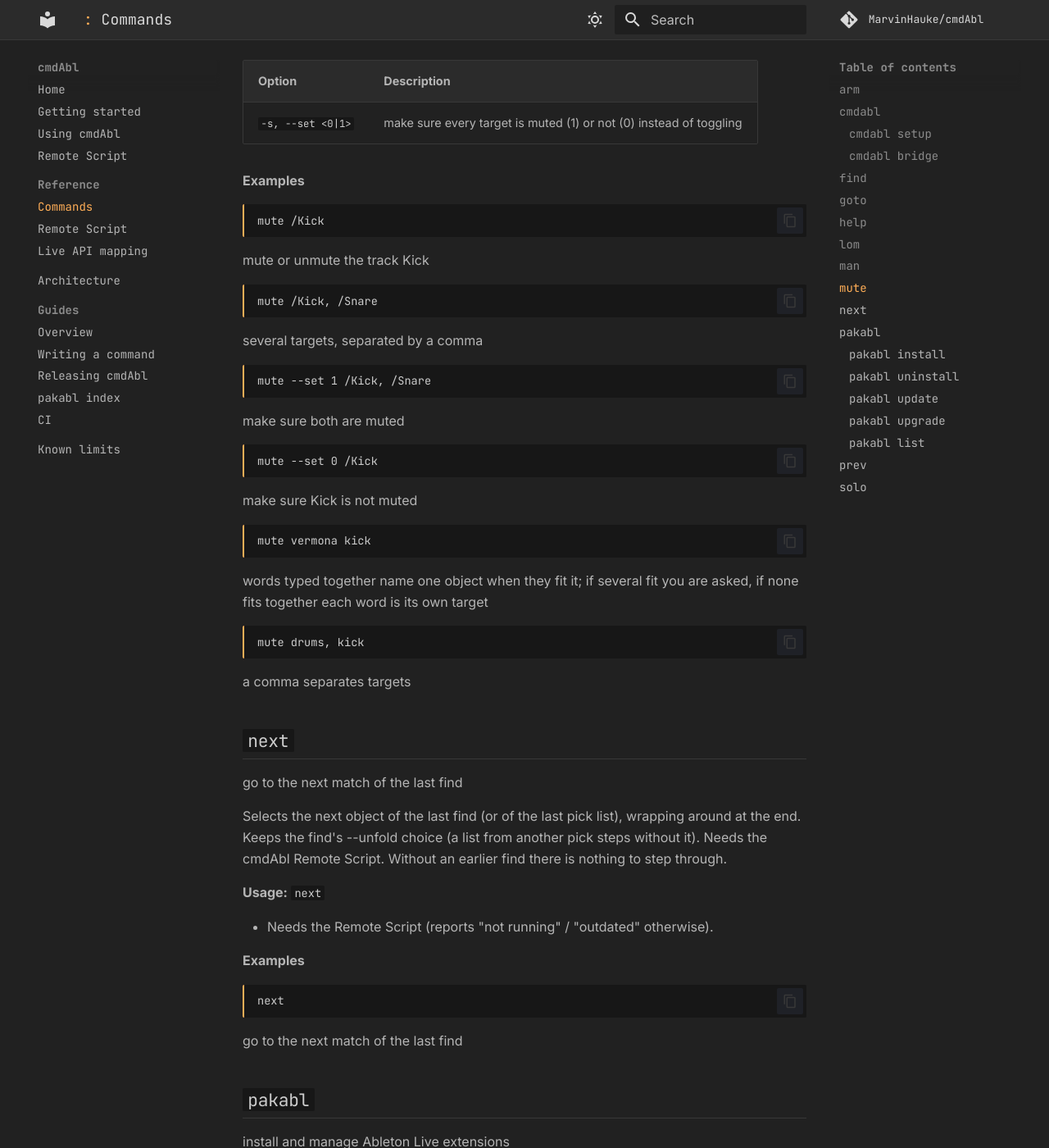
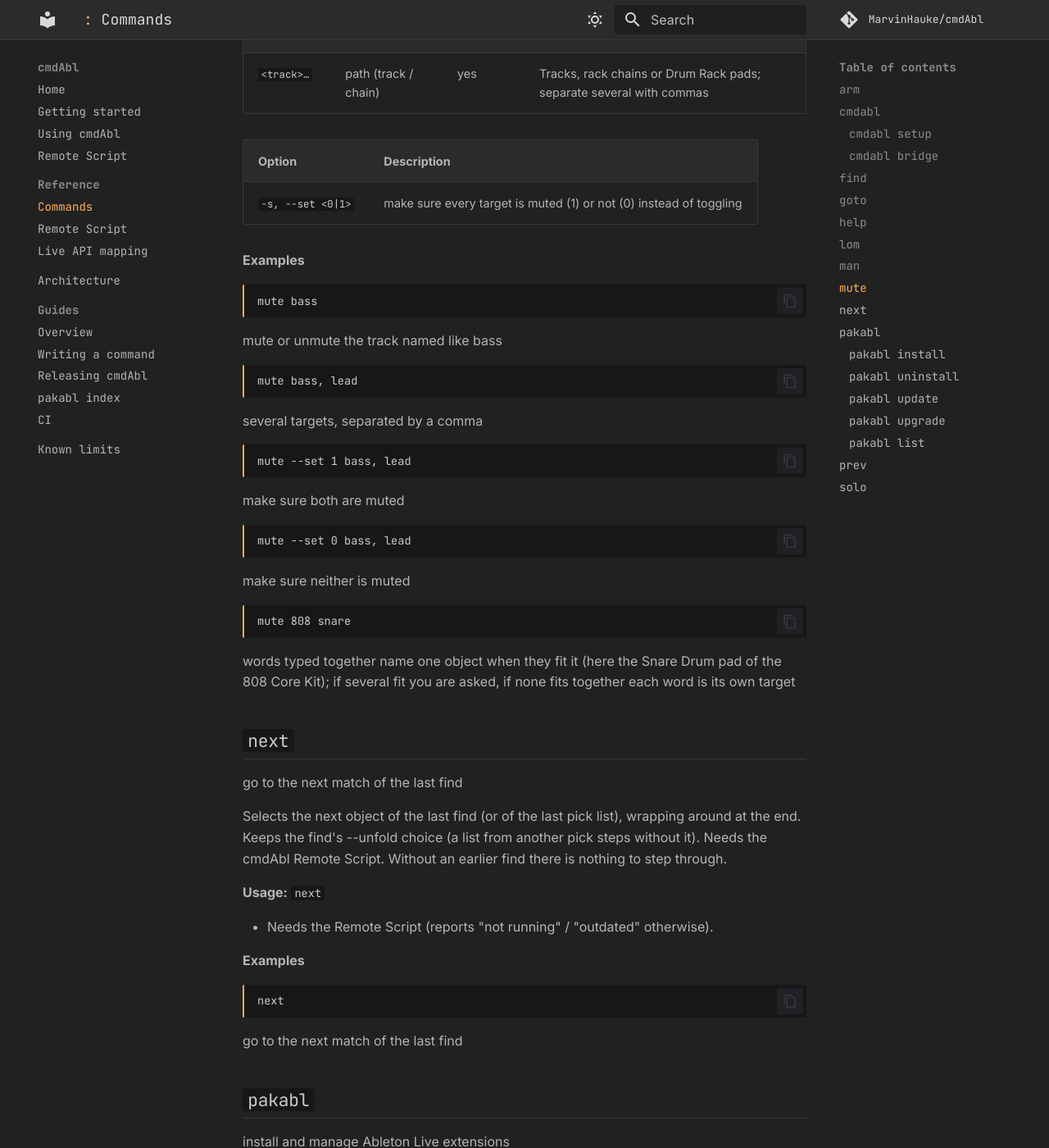
Before and after one commit to MarvinHauke/cmdAbl, an MkDocs documentation site: the page built from docs/reference/commands.md, in a window 1280 px wide and 1400 px high, scrolled down 7665 px. Shown: the whole window at 82% size. Built offline with MkDocs 1.6.1 and Material for MkDocs 9.7.7, drawn with Linux system fonts in a browser that asks for light colours; comment, search, counter and statistics services are not loaded; some of the changed text lies outside the part shown.

Commit message:
docs(modules): examples use the demo Set, not the user's own names
Co-Authored-By: Claude Sonnet 5.5 <noreply@anthropic.com>

````diff
--- a/docs/reference/commands.md
+++ b/docs/reference/commands.md
@@ -115,19 +115,19 @@ Looks through the Live Set for tracks, devices, rack chains and Drum Rack pads w
 **Examples**
 
 ```
-find kick
+find 808
 ```
 
-everything with "kick" in its path
+everything with "808" in its path
 
 ```
-find vermona -L 0
+find 808 -L 0
 ```
 
-only objects with "vermona" in their own name
+only objects with "808" in their own name
 
 ```
-find vermona -L 1
+find 808 -L 1
 ```
 
 those, plus their direct children
@@ -139,13 +139,19 @@ find -t
 all tracks
 
 ```
-find -L 2 -c kick
+find -c snare
 ```
 
-chains and pads named like kick, at most two levels below a match
+only chains and drum pads with "snare" in their path
 
 ```
-find --unfold kick
+find -L 2 -c snare
+```
+
+chains and pads named like snare, at most two levels below a match
+
+```
+find --unfold snare
 ```
 
 also show the track's chains in the Session mixer
@@ -171,25 +177,25 @@ Selects the object in Live: a track becomes the selected track; a device, chain
 **Examples**
 
 ```
-goto /Vermona MIDI
+goto /Lead
 ```
 
 select a track
 
 ```
-goto /Vermona MIDI/Drum Rack/Kick
+goto /2-808 Core Kit/808 Core Kit/Snare Drum
 ```
 
 select a pad inside a Drum Rack
 
 ```
-goto kick
+goto snare
 ```
 
-select the object with "kick" in its name (you choose when there are several)
+select the object with "snare" in its name (you choose when there are several)
 
 ```
-goto --unfold /Vermona MIDI
+goto --unfold /2-808 Core Kit
 ```
 
 select a track and show its chains in the Session mixer
@@ -231,22 +237,22 @@ Shows the object's cmdAbl path, its Live Object Model path (the address used by
 **Examples**
 
 ```
-lom /Vermona MIDI
+lom /Bass
 ```
 
 the LOM path of a track
 
 ```
-lom /Vermona MIDI/Drum Rack/Kick
+lom /2-808 Core Kit/808 Core Kit/Snare Drum
 ```
 
 the LOM path of a pad inside a Drum Rack
 
 ```
-lom kick
+lom snare
 ```
 
-the object with "kick" in its name
+the object with "snare" in its name
 
 ## `man`
 
@@ -300,40 +306,34 @@ Switches mute on for each target that is not muted and off for each that is, one
 **Examples**
 
 ```
-mute /Kick
+mute bass
 ```
 
-mute or unmute the track Kick
+mute or unmute the track named like bass
 
 ```
-mute /Kick, /Snare
+mute bass, lead
 ```
 
 several targets, separated by a comma
 
 ```
-mute --set 1 /Kick, /Snare
+mute --set 1 bass, lead
 ```
 
 make sure both are muted
 
 ```
-mute --set 0 /Kick
+mute --set 0 bass, lead
 ```
 
-make sure Kick is not muted
+make sure neither is muted
 
 ```
-mute vermona kick
+mute 808 snare
 ```
 
-words typed together name one object when they fit it; if several fit you are asked, if none fits together each word is its own target
-
-```
-mute drums, kick
-```
-
-a comma separates targets
+words typed together name one object when they fit it (here the Snare Drum pad of the 808 Core Kit); if several fit you are asked, if none fits together each word is its own target
 
 ## `next`
 
@@ -500,37 +500,31 @@ Switches solo on for each target that is not soloed and off for each that is, on
 **Examples**
 
 ```
-solo /Kick
+solo bass
 ```
 
-solo or unsolo the track Kick
+solo or unsolo the track named like bass
 
 ```
-solo /Kick, /Snare
+solo bass, lead
 ```
 
 several targets, separated by a comma
 
 ```
-solo --set 1 /Kick
+solo --set 1 bass
 ```
 
-make sure Kick is soloed
+make sure the track is soloed
 
 ```
-solo --set 0 /Kick, /Snare
+solo --set 0 bass, lead
 ```
 
 make sure neither is soloed
 
 ```
-solo vermona kick
+solo 808 bass
 ```
 
-words typed together name one object when they fit it; if several fit you are asked, if none fits together each word is its own target
-
-```
-solo drums, kick
-```
-
-a comma separates targets
+words typed together name one object when they fit it (here the Bass Drum pad of the 808 Core Kit); if several fit you are asked, if none fits together each word is its own target
````
Also changed, not shown: 6 other files.
